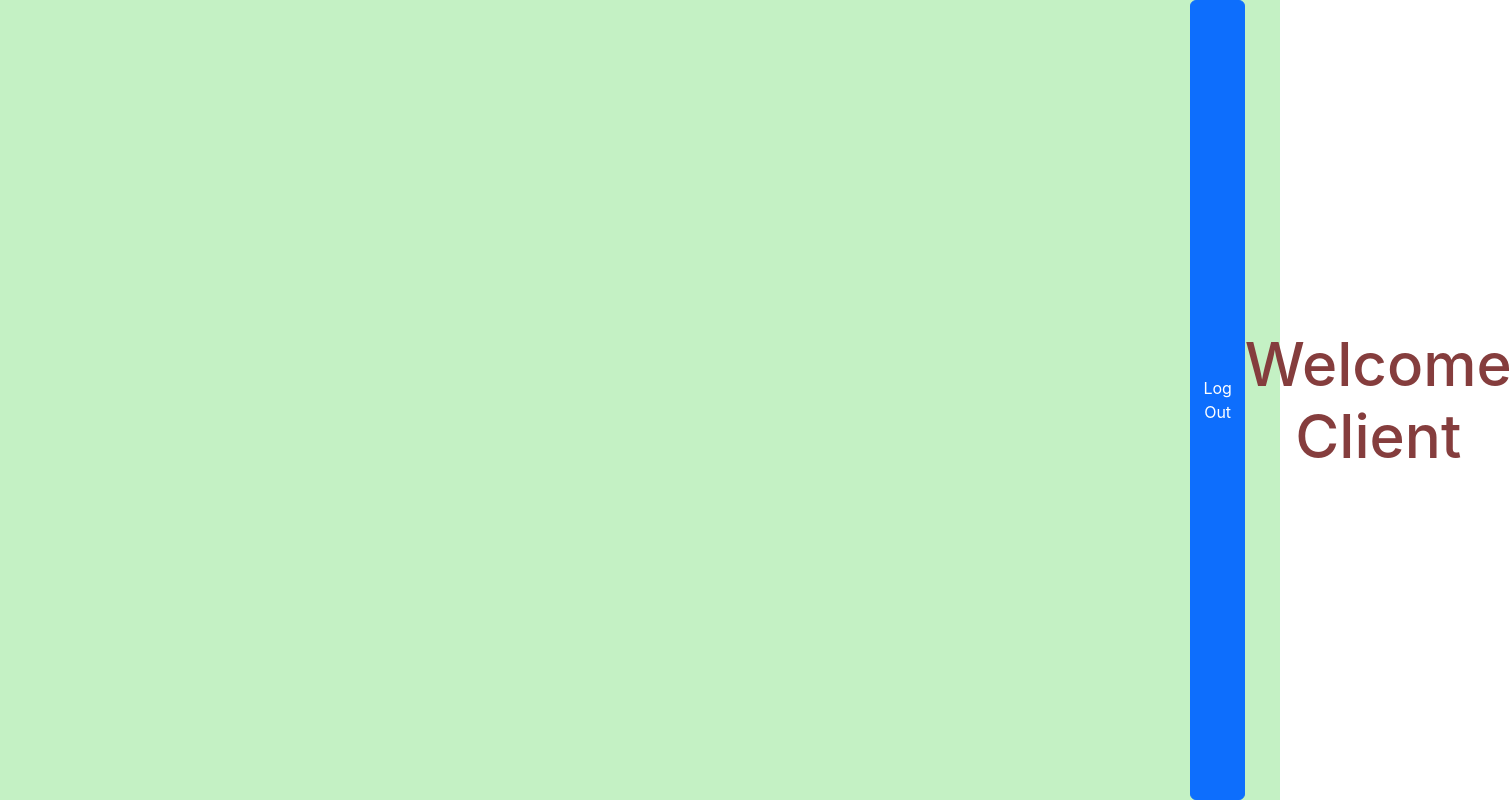
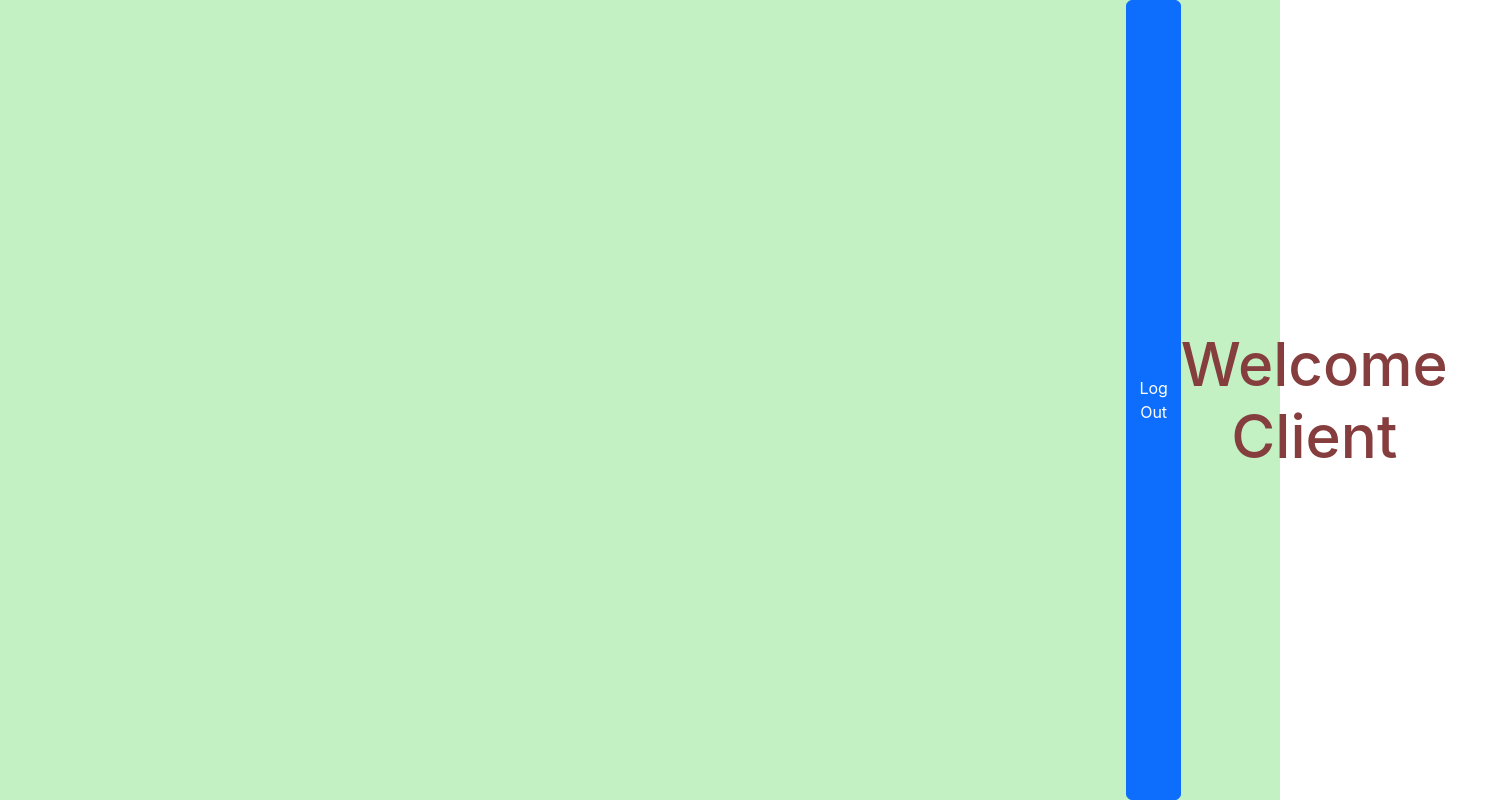
Before and after one commit to Sakshi-hub21/Power-Up-Fitness, a React (Create React App) app: page /clientdash in a window 1280 px wide. Shown: the whole page, 1512 px wide, since content can reach past the window. Built offline with nearby package versions, Linux system fonts and the light colour scheme.

Commit message:
Update clientdash.css

```diff
--- a/src/components/clientdash.css
+++ b/src/components/clientdash.css
@@ -1,12 +1,13 @@
 .bg-slide{
     height: 100vh;
+    width: 100vw;
     background-color: rgb(252, 141, 215);
     animation-name: example;
     animation-duration: 4s;
     animation-iteration-count: infinite;
 }
 .button-3{
-    margin-left: 93vw;
+    margin-left: 88vw;
 }
   .h1-slide {
     opacity: 0;
@@ -19,7 +20,6 @@
     height: 20vh;
     width: 40vw;
     font-size: 60px;
-    margin:auto;
 
   }
 
```
